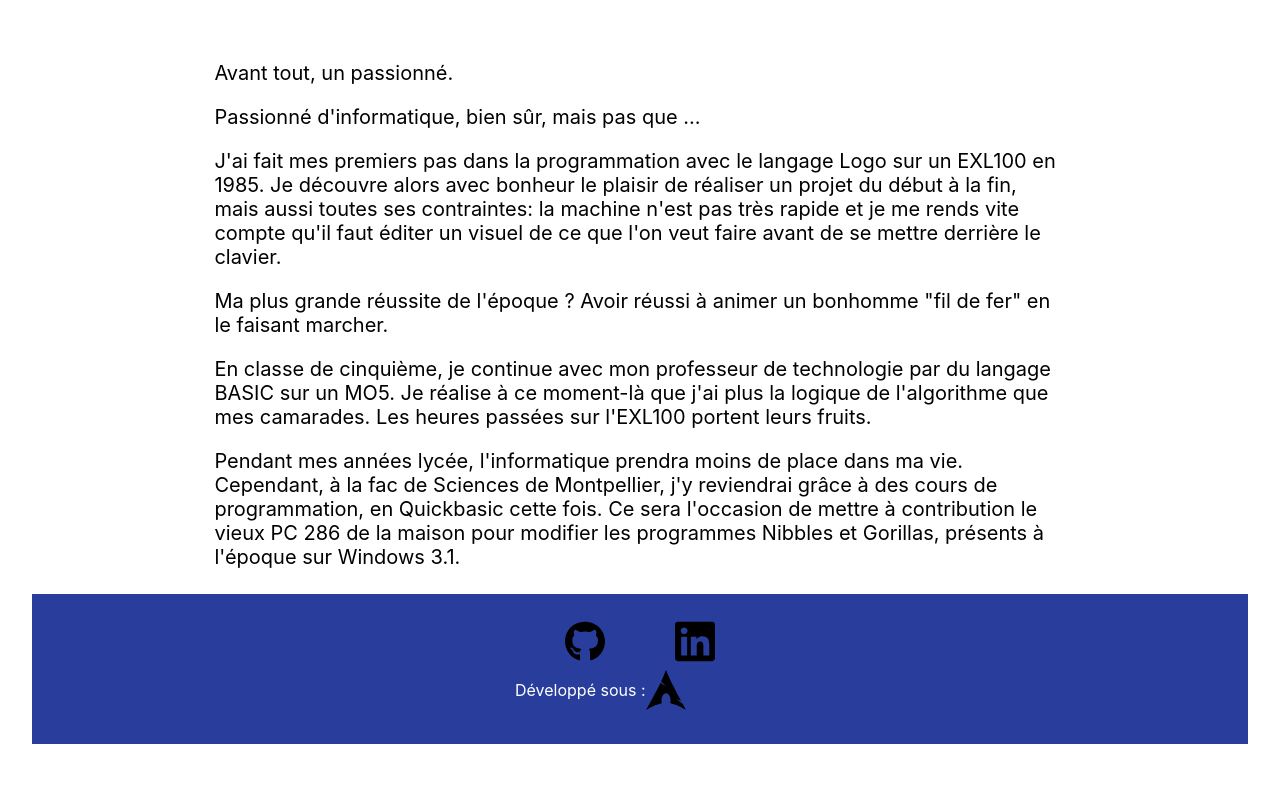
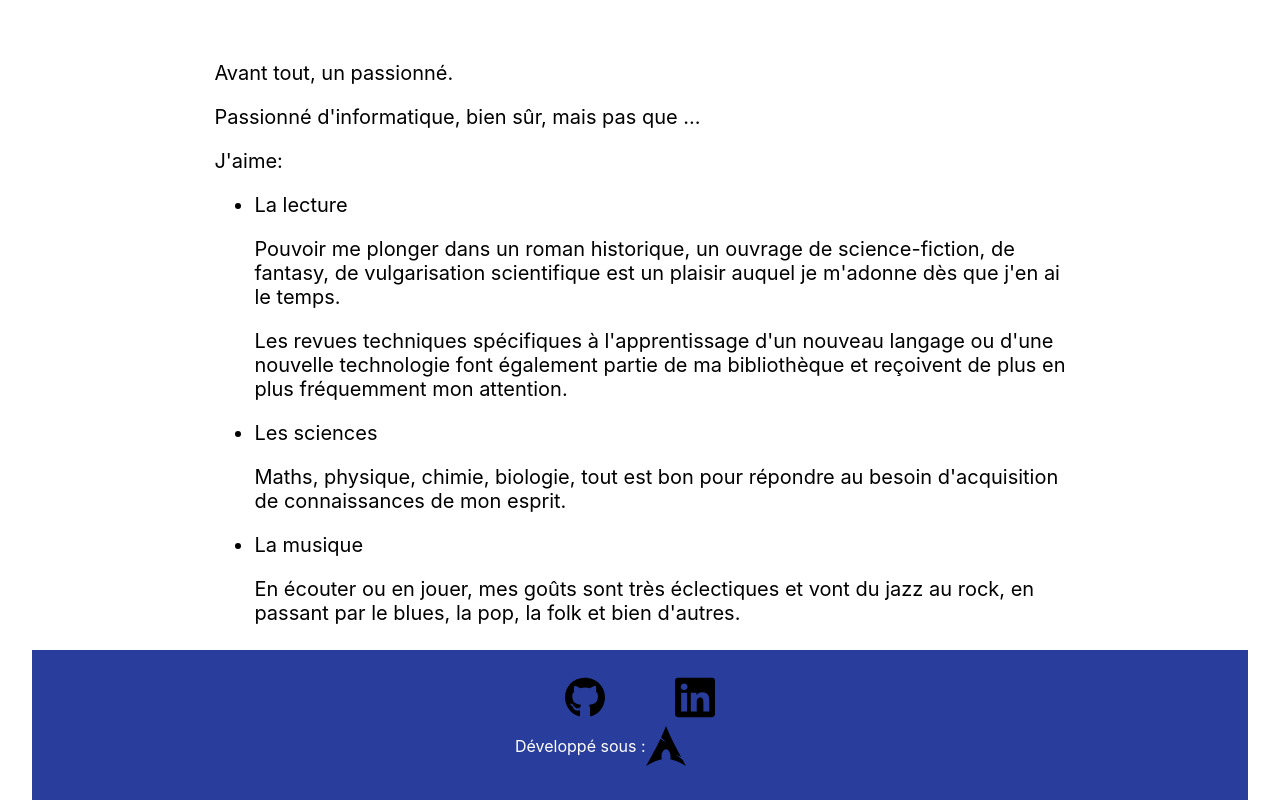
Before and after one commit to DavidIsidore/e-portfolio, a React (Create React App) app: page /about in a window 1280 px wide. Shown: the part 406-1206 px from the top of the page. Before the commit the page ends 1150 px from the top, so only its background shows below. Built offline with nearby package versions, Linux system fonts and the light colour scheme.

Commit message:
Modification du texte "Qui suis-je"

```diff
--- a/src/components/WhoAmI/WhoAmI.js
+++ b/src/components/WhoAmI/WhoAmI.js
@@ -8,35 +8,41 @@ export default function WhoAmI() {
             <div className="text">
                 <p>Avant tout, un passionné.</p>
                 <p>Passionné d'informatique, bien sûr, mais pas que ...</p>
+                <p>J'aime:</p>
+                <ul>
+                    <li>
+                        La lecture
                         <p>
-                    J'ai fait mes premiers pas dans la programmation avec le
-                    langage Logo sur un EXL100 en 1985. Je découvre alors avec
-                    bonheur le plaisir de réaliser un projet du début à la fin,
-                    mais aussi toutes ses contraintes: la machine n'est pas très
-                    rapide et je me rends vite compte qu'il faut éditer un
-                    visuel de ce que l'on veut faire avant de se mettre derrière
-                    le clavier.
+                            Pouvoir me plonger dans un roman historique, un
+                            ouvrage de science-fiction, de fantasy, de
+                            vulgarisation scientifique est un plaisir auquel je
+                            m'adonne dès que j'en ai le temps.
                         </p>
                         <p>
-                    Ma plus grande réussite de l'époque ? Avoir réussi à animer
-                    un bonhomme "fil de fer" en le faisant marcher.
+                            Les revues techniques spécifiques à l'apprentissage
+                            d'un nouveau langage ou d'une nouvelle technologie
+                            font également partie de ma bibliothèque et
+                            reçoivent de plus en plus fréquemment mon attention.
                         </p>
+                    </li>
+                    <li>
+                        Les sciences
                         <p>
-                    En classe de cinquième, je continue avec mon professeur de
-                    technologie par du langage BASIC sur un MO5. Je réalise à ce
-                    moment-là que j'ai plus la logique de l'algorithme que mes
-                    camarades. Les heures passées sur l'EXL100 portent leurs
-                    fruits.
+                            Maths, physique, chimie, biologie, tout est bon pour
+                            répondre au besoin d'acquisition de connaissances de
+                            mon esprit.
                         </p>
+                    </li>
+                    <li>
+                        La musique
                         <p>
-                    Pendant mes années lycée, l'informatique prendra moins de
-                    place dans ma vie. Cependant, à la fac de Sciences de
-                    Montpellier, j'y reviendrai grâce à des cours de
-                    programmation, en Quickbasic cette fois. Ce sera l'occasion
-                    de mettre à contribution le vieux PC 286 de la maison pour
-                    modifier les programmes Nibbles et Gorillas, présents à
-                    l'époque sur Windows 3.1.
+                            En écouter ou en jouer, mes goûts sont très
+                            éclectiques et vont du jazz au rock, en passant par
+                            le blues, la pop, la folk et bien d'autres.
                         </p>
+                    </li>
+                </ul>
+
                 <p></p>
                 <p></p>
                 <p></p>
--- a/src/pages/Works/Works.js
+++ b/src/pages/Works/Works.js
@@ -5,6 +5,7 @@ import { Link } from 'react-router-dom'
 import booki from '../../assets/Booki.png'
 import food from '../../assets/ohmyfood.png'
 import kasa from '../../assets/kasa.svg'
+import './works.css'
 
 export default function Works() {
     return (
@@ -42,7 +43,11 @@ export default function Works() {
             <div>
                 <h2>Autres travaux</h2>
                 <div>
-                    <Link to="https://caroline-gayral.com/" target="_blank">
+                    <Link
+                        to="https://caroline-gayral.com/"
+                        target="_blank"
+                        className="link"
+                    >
                         caroline-gayral.com
                     </Link>
                 </div>
--- /dev/null
+++ b/src/pages/Works/works.css
@@ -0,0 +1,4 @@
+.link {
+    color:#293E9C;
+    font-size: 20px;
+}
```
Lines whose indentation alone changed are shown as unchanged.
